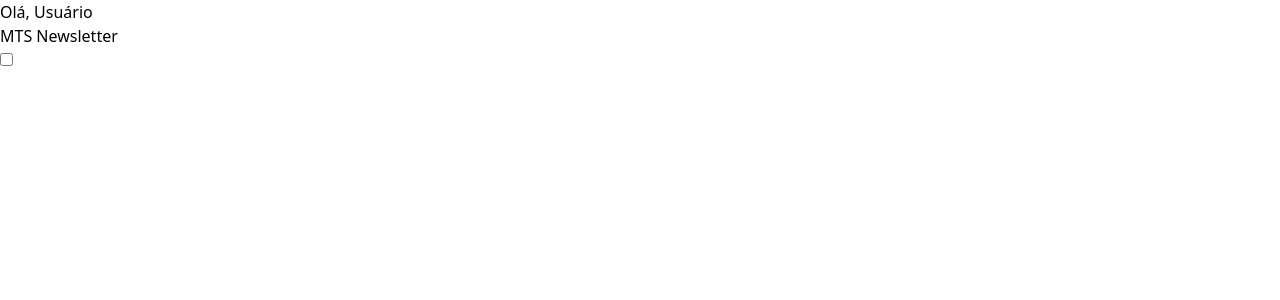
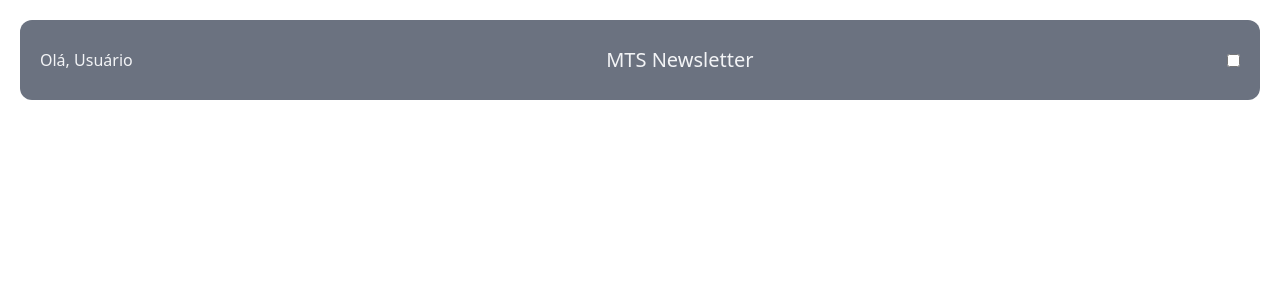
Before and after one commit to mtstechnologies/newsletter-vite, a React (Vite) app: page / in a window 1280 px wide. Shown: the top 300 px of the page. Built offline with nearby package versions, Linux system fonts and the light colour scheme.

Commit message:
Component header stylized

```diff
--- a/src/components/Header.jsx
+++ b/src/components/Header.jsx
@@ -1,9 +1,9 @@
 const Header = () => {
   return (
-    <div>
-      <span>Olá, Usuário</span>
-      <h1>MTS Newsletter</h1>
-      <input type="checkbox" />
+    <div className="flex h-20 bg-gray-500 justify-between items-center px-5 sm:rounded-xl sm:m-5">
+      <span className="text-gray-100">Olá, Usuário</span>
+      <h1 className="text-gray-100 text-xl">MTS Newsletter</h1>
+      <input className="hidden sm:block" type="checkbox" />
     </div>
   );
 };
```
